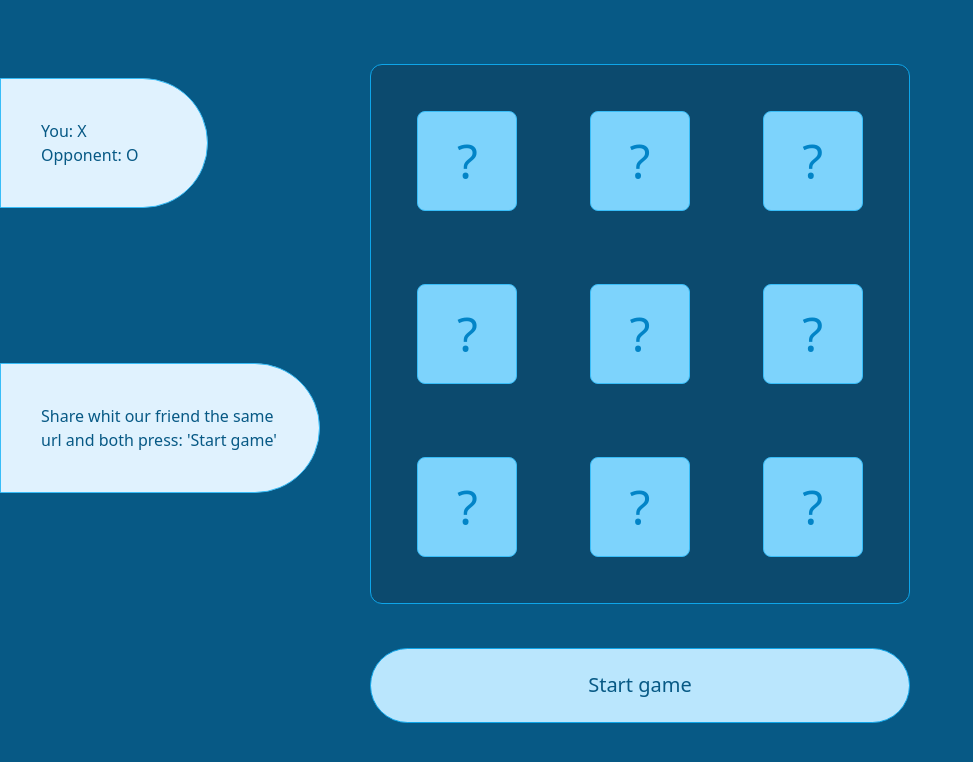
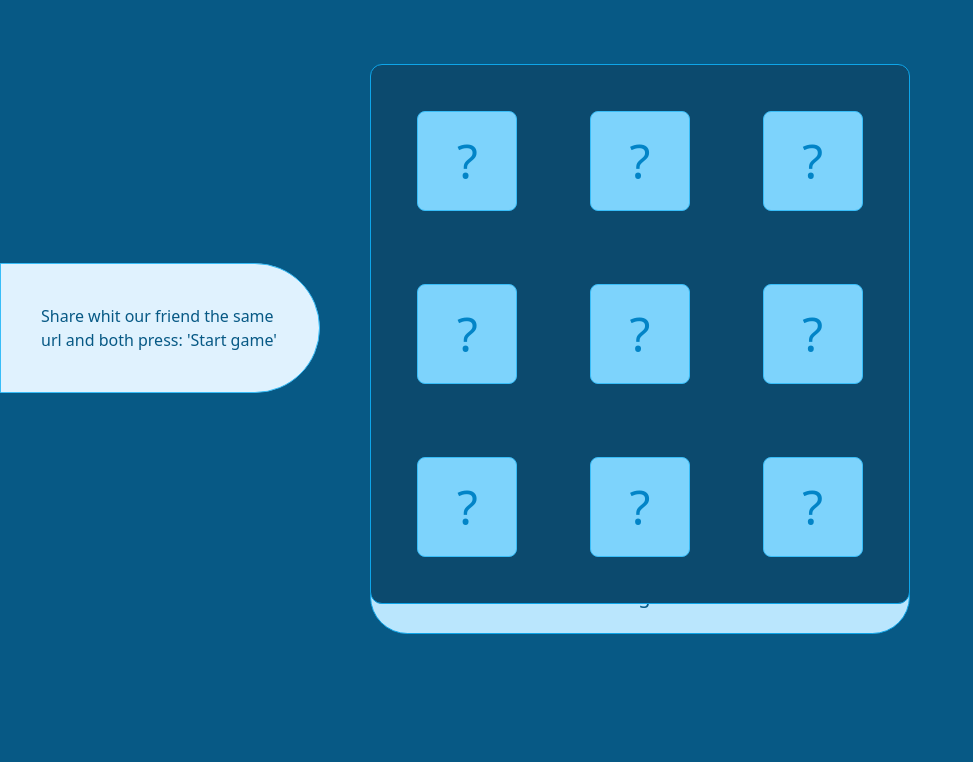
Before and after one commit to chemokita13/next.js-socket.js-TicTacToe, a Next.js app in the folder front-end/: page /play/1 in a window 1280 px wide. Shown: the top 762 px of the page, without its empty margins (0-973 px from the left). Built offline with nearby package versions, Linux system fonts and the light colour scheme; no server answers.

Commit message:
more front-end styles added

```diff
--- a/front-end/pages/play/[code].js
+++ b/front-end/pages/play/[code].js
@@ -11,7 +11,6 @@ const socket = io("http://localhost:4000", { forceNew: true });
 function Code() {
     const router = useRouter();
     const { code } = router.query;
-    ///const shareUrlRef = useRef();
 
     // TODO: arreglar los useState
     const [canMove, setCanMove] = useState(false); // if is the turn of the user or not
@@ -163,21 +162,25 @@ function Code() {
                 <title>Playing</title>
             </Head>
             <div className="bg-sky-800 flex flex-col items-center h-screen">
-                <div className="sticky self-start text-sky-800 w-52 my-auto p-10 text-left bg-sky-100 border rounded-r-full border-sky-400">
+                <div
+                    className={`transition-transform duration-1000 ease-in-out sticky self-start text-sky-800 w-52 my-auto p-10 text-left bg-sky-100 border rounded-r-full border-sky-400 ${
+                        !gameStarted && "translate-x-[-101%]"
+                    }`}
+                >
                     You: X
                     <br />
                     Opponent: O
                 </div>
-                {!gameStarted && (
-                    <div
-                        ///ref={shareUrlRef}
-                        className=" transition-all sticky self-start text-sky-800 w-80
-                    my-auto p-10 text-left bg-sky-100 border rounded-r-full border-sky-400"
-                    >
-                        Share whit our friend the same url and both press:
-                        'Start game'
-                    </div>
-                )}
+
+                <div
+                    className={` transition-transform duration-1000 ease-in-out sticky self-start text-sky-800 w-80 mt-[-25vh] p-10 text-left bg-sky-100 border rounded-r-full border-sky-400 ${
+                        gameStarted && "translate-x-[-101%]"
+                    }`}
+                >
+                    Share whit our friend the same url and both press: 'Start
+                    game'
+                </div>
+
                 <div className="absolute bg-sky-900 grid grid-rows-3 grid-cols-3 w-[540px] h-[540px] border rounded-xl p-5 gap-5  my-16 border-sky-500 text-5xl text-center font-sans text-sky-600">
                     <button
                         className="p-5 w-[100px] h-[100px]  m-auto border bg-sky-300 rounded-lg border-sky-400"
```
